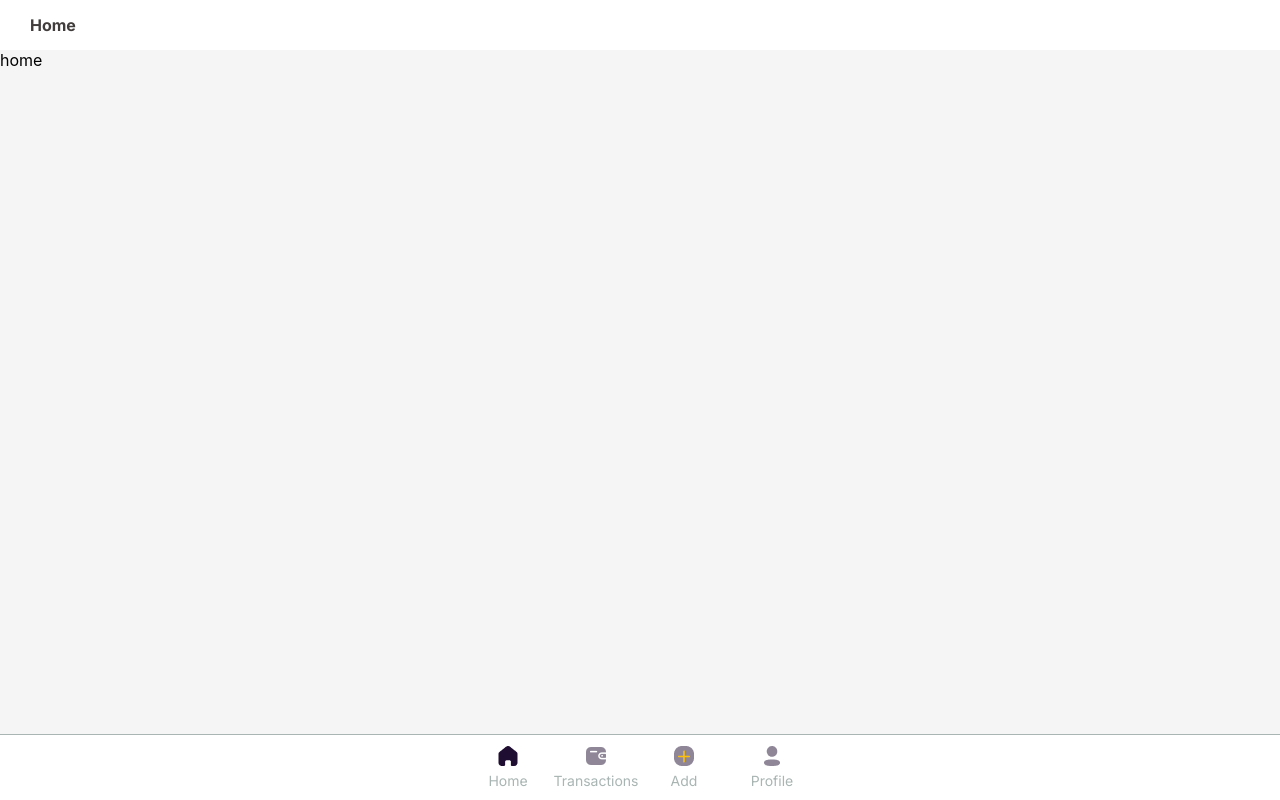
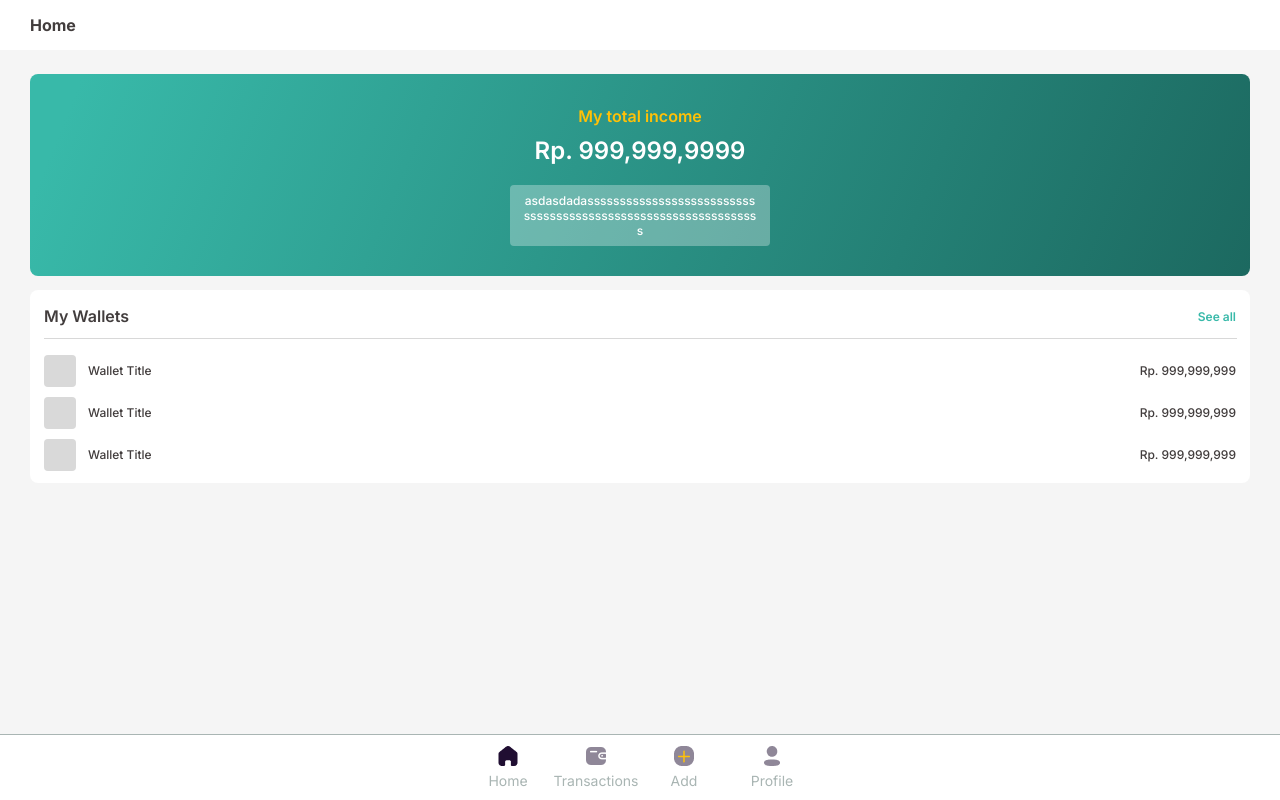
Before and after one commit to MRGajah/moneytracker, a React (Create React App) app: page / in a window 1280 px wide. Built offline with nearby package versions, Linux system fonts and the light colour scheme.

Commit message:
feat: add banner and my wallet card

```diff
--- /dev/null
+++ b/src/component/content/WalletItems.jsx
@@ -0,0 +1,13 @@
+import React from 'react'
+
+function WalletItems() {
+  return (
+    <div className='items'>
+        <div className="icon"></div>
+        <p className="wallet-title">Wallet Title</p>
+        <p className='amount'>Rp. 999,999,999</p>
+    </div>
+  )
+}
+
+export default WalletItems
--- a/src/pages/home/Home.jsx
+++ b/src/pages/home/Home.jsx
@@ -1,12 +1,39 @@
 import React from 'react'
 import Navbar from '../../component/navbar/Navbar'
 import Headbar from '../../component/headbar/Headbar'
+import WalletItems from '../../component/content/WalletItems'
 function home() {
   return (
     <div className='body'>
         <Headbar/>
-        home
+          <div className="container">
 
+            <div className="card banner content">
+              <div className="">
+                <p className='title'> My total income</p>
+                <p className='amount'>Rp. 999,999,9999</p>
+                <div className="mini-info">
+                  asdasdadasssssssssssssssssssssssssssssssssssssssssssssssssssssssssssssss
+                </div>
+              </div>
+            </div>
+
+            <div className="card content">
+              <div className="context-body">
+                <div className="title-box">
+                  <p className='title'>My Wallets</p>
+                  <p className='link-text'>See all</p>
+                </div>
+                <div className="dash-line"></div>
+                <div className="context-items">
+                  <WalletItems/>
+                  <WalletItems/>
+                  <WalletItems/>
+                </div>
+              </div>
+            </div>
+
+          </div>
         <Navbar/>
     </div>
   )
--- /dev/null
+++ b/src/styles/card/card.css
@@ -0,0 +1,110 @@
+.card {
+  min-height: 60px;
+  width: 100%;
+  padding: 12px 14px 12px 14px;
+  background-color: #fff;
+  font-family: 'Inter', sans-serif;
+  color: #423D3D;
+  border-radius: 8px;
+  -webkit-box-sizing: border-box;
+          box-sizing: border-box;
+  -webkit-box-align: center;
+      -ms-flex-align: center;
+          align-items: center;
+  display: -webkit-inline-box;
+  display: -ms-inline-flexbox;
+  display: inline-flex;
+}
+
+.card.context {
+  margin-top: 14px;
+  width: 100%;
+}
+
+.context-body {
+  width: 100%;
+}
+
+.context-body .title-box {
+  margin: 4px 0 12px 0;
+  display: -webkit-box;
+  display: -ms-flexbox;
+  display: flex;
+  -webkit-box-align: center;
+      -ms-flex-align: center;
+          align-items: center;
+  height: 100%;
+  width: 100%;
+  font-family: 'Inter', sans-serif;
+  font-weight: 600;
+}
+
+.context-body .title-box .title {
+  margin: 0;
+  font-size: 16px;
+}
+
+.context-body .title-box .link-text {
+  -webkit-box-ordinal-group: 3;
+      -ms-flex-order: 2;
+          order: 2;
+  margin: 0;
+  margin-left: auto;
+  font-size: 12px;
+  color: #38B9A9;
+  cursor: pointer;
+}
+
+.context-items {
+  margin-top: 16px;
+  display: -ms-grid;
+  display: grid;
+  -ms-grid-columns: auto;
+      grid-template-columns: auto;
+  gap: 10px;
+  width: 100%;
+}
+
+.card.banner {
+  background: linear-gradient(292.39deg, #1C6960 0%, #38B9A9 95.96%);
+  text-align: center;
+  -webkit-box-pack: center;
+      -ms-flex-pack: center;
+          justify-content: center;
+}
+
+.card.banner p {
+  margin: 10px 0 4px 0;
+}
+
+.card.banner .title {
+  color: #FFC107;
+  font-weight: 600;
+  margin-top: 20px;
+}
+
+.card.banner .amount {
+  font-weight: 600;
+  font-size: 24px;
+  color: #fff;
+}
+
+.card.banner .mini-info {
+  margin: 20px auto 18px auto;
+  width: 260px;
+  height: auto;
+  background-color: rgba(255, 255, 255, 0.3);
+  font-size: 12px;
+  font-weight: 500;
+  color: #fff;
+  padding: 8px 12px 8px 12px;
+  -webkit-box-sizing: border-box;
+          box-sizing: border-box;
+  border-radius: 4px;
+  overflow-wrap: break-word;
+}
+
+.card.banner .mini-info p {
+  margin: 0;
+}
+/*# sourceMappingURL=card.css.map */
--- /dev/null
+++ b/src/styles/card/card.scss
@@ -0,0 +1,81 @@
+.card {
+    min-height: 60px;
+    width: 100%;
+    padding: 12px 14px 12px 14px;
+    background-color: #fff;
+    font-family: 'Inter', sans-serif;
+    color: #423D3D;
+    border-radius: 8px;
+    box-sizing: border-box;
+    align-items:center;
+    display: inline-flex;
+
+}
+.card.context { margin-top: 14px; width: 100%;}
+.context-body {
+    width: 100%;
+    .title-box{
+        margin: 4px 0 12px 0;
+        display: flex;
+        align-items: center;
+        height: 100%;
+        width: 100%;
+        font-family: 'Inter', sans-serif;
+        font-weight: 600;
+    }
+    .title-box .title {
+        margin: 0;
+        // float: left;
+        font-size: 16px;
+    }
+    .title-box .link-text {
+        // float: right;
+        order: 2;
+        margin: 0;
+        margin-left: auto;
+        font-size: 12px;
+        color: #38B9A9;
+        cursor: pointer;
+    }
+}
+.context-items {
+    margin-top: 16px;
+    display: grid;
+    grid-template-columns: auto;
+    gap: 10px;
+    width: 100%;
+}
+.card.banner {
+    background: linear-gradient(292.39deg, #1C6960 0%, #38B9A9 95.96%);
+    text-align: center;
+    justify-content: center;
+    p {
+        margin: 10px 0 4px 0;
+    }
+    .title {
+        color: #FFC107;
+        font-weight: 600;
+        margin-top: 20px;
+    }
+    .amount {
+        font-weight: 600;
+        font-size:24px ;
+        color: #fff;
+    }
+    .mini-info {
+        margin: 20px auto 18px auto;
+        width: 260px;
+        height: auto;
+        background-color: rgba(255, 255, 255, 0.3);
+        font-size: 12px;
+        font-weight: 500;
+        color: #fff;
+        padding: 8px 12px 8px 12px;
+        box-sizing: border-box;
+        border-radius: 4px;
+        overflow-wrap: break-word;
+        p {
+            margin: 0;
+        }
+    }
+}
--- /dev/null
+++ b/src/styles/items/items.css
@@ -0,0 +1,41 @@
+.items {
+  display: -webkit-box;
+  display: -ms-flexbox;
+  display: flex;
+  -webkit-box-align: center;
+      -ms-flex-align: center;
+          align-items: center;
+  font-family: 'Inter', sans-serif;
+  font-weight: 500;
+  cursor: pointer;
+}
+
+.items .icon {
+  border-radius: 4px;
+  width: 32px;
+  height: 32px;
+  background-color: #d9d9d9;
+}
+
+.items .wallet-title {
+  margin: 0;
+  margin-left: 12px;
+  font-size: 12px;
+}
+
+.items .amount {
+  -webkit-box-ordinal-group: 3;
+      -ms-flex-order: 2;
+          order: 2;
+  margin: 0;
+  margin-left: auto;
+  font-size: 12px;
+}
+
+.items:hover {
+  background-color: #f0f0f0ad;
+  border-radius: 8px;
+  -webkit-transition: 0.4s;
+  transition: 0.4s;
+}
+/*# sourceMappingURL=items.css.map */
--- /dev/null
+++ b/src/styles/items/items.scss
@@ -0,0 +1,29 @@
+.items {
+    display: flex;
+    align-items: center;
+    font-family: 'Inter', sans-serif;
+    font-weight: 500;
+    cursor: pointer;
+    .icon {
+        border-radius: 4px;
+        width: 32px;
+        height: 32px;
+        background-color: #d9d9d9;
+    }
+    .wallet-title {
+        margin: 0;
+        margin-left: 12px;
+        font-size: 12px;
+    }
+    .amount {
+        order: 2;
+        margin: 0;
+        margin-left: auto;
+        font-size: 12px;
+    }
+}
+.items:hover {
+    background-color: #f0f0f0ad;
+    border-radius: 8px;
+    transition: 0.4s;
+}
--- a/src/styles/style.css
+++ b/src/styles/style.css
@@ -1,5 +1,7 @@
 @import url('./navbar/navbar.css');
 @import url('./headbar/headbar.css');
+@import url('./card/card.css');
+@import url('./items/items.css');
 
 
 
@@ -11,6 +13,17 @@
     height: 100vh;
     background-color: #f5f5f5;
 }
+.container>.card.content:first-child {
+    margin-top: 24px;
+}
+.container>.card.content {
+    margin-top: 14px;
+}
 .container {
     padding: 0 30px 0 30px;
 }
+.dash-line {
+    width: 100%;
+    padding: 0.4px;
+    background-color: #D8D8D8;
+}
```
Also changed, not shown: 2 other files (tests, documents, lock files or other folders).
